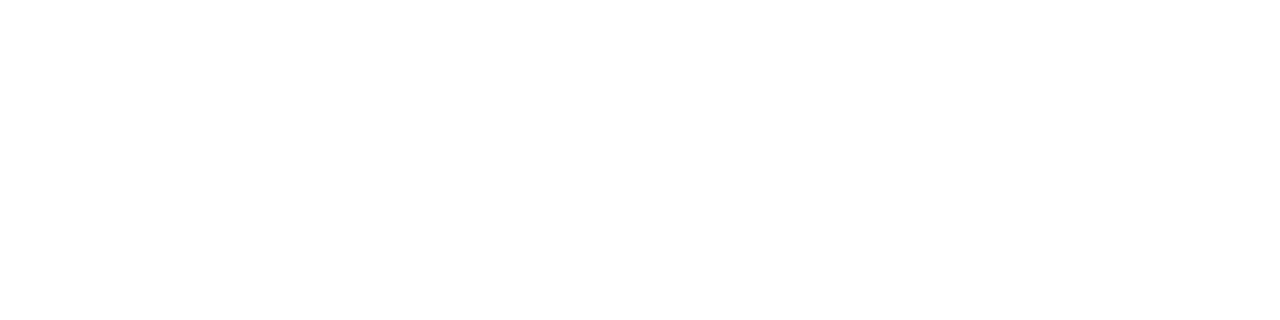
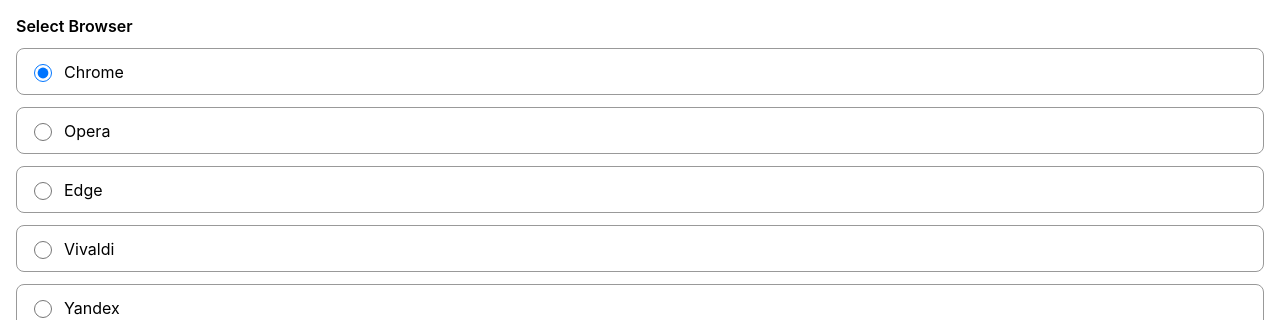
Before and after one commit to jhonny0x00/webapp, a plain HTML site: page index.html in a window 1280 px wide. Shown: the top 320 px of the page. Drawn offline with Linux system fonts and the light colour scheme.

Commit message:
web form added

```diff
--- a/index.html
+++ b/index.html
@@ -1,54 +1,142 @@
 <!DOCTYPE html>
-<html lang="ru">
+<html lang="en">
 <head>
     <meta charset="UTF-8">
     <meta name="viewport" content="width=device-width, initial-scale=1.0">
-    <title>Telegram Mini App</title>
+    <title>Patch Constructor</title>
     <script src="telegram-web-app.js"></script>
     <style>
+        :root {
+            --tg-theme-bg-color: #ffffff;
+            --tg-theme-text-color: #000000;
+            --tg-theme-button-color: #2481cc;
+            --tg-theme-button-text-color: #ffffff;
+            --tg-theme-hint-color: #999999;
+        }
+
         body {
-            font-family: Arial, sans-serif;
-            background-color: var(--tg-theme-bg-color, #ffffff);
-            color: var(--tg-theme-text-color, #000000);
+            font-family: -apple-system, BlinkMacSystemFont, "Segoe UI", Roboto, Helvetica, Arial, sans-serif;
+            background-color: var(--tg-theme-bg-color);
+            color: var(--tg-theme-text-color);
+            margin: 0;
+            padding: 16px;
+            box-sizing: border-box;
+        }
+
+        .form-group {
+            margin-bottom: 24px;
+        }
+
+        .form-label {
+            font-size: 16px;
+            font-weight: 600;
+            margin-bottom: 12px;
+            display: block;
+        }
+
+        .radio-group {
             display: flex;
             flex-direction: column;
+            gap: 12px;
+        }
+
+        .radio-label {
+            display: flex;
             align-items: center;
-            justify-content: center;
-            height: 100vh;
-            margin: 0;
-        }
-        .btn {
-            background-color: var(--tg-theme-button-color, #2481cc);
-            color: var(--tg-theme-button-text-color, #ffffff);
-            border: none;
-            padding: 12px 24px;
-            font-size: 16px;
+            padding: 12px;
+            border: 1px solid var(--tg-theme-hint-color);
             border-radius: 8px;
             cursor: pointer;
-            margin-top: 20px;
+            transition: background-color 0.2s;
+        }
+
+        .radio-label:hover {
+            opacity: 0.8;
+        }
+
+        .radio-input {
+            margin-right: 12px;
+            width: 18px;
+            height: 18px;
+        }
+
+        .btn-submit {
+            display: block;
+            width: 100%;
+            padding: 14px;
+            background-color: var(--tg-theme-button-color);
+            color: var(--tg-theme-button-text-color);
+            border: none;
+            border-radius: 8px;
+            font-size: 16px;
+            font-weight: 500;
+            cursor: pointer;
+            box-shadow: 0 2px 4px rgba(0,0,0,0.1);
+        }
+
+        .btn-submit:active {
+            transform: scale(0.98);
         }
     </style>
 </head>
 <body>
-    <h1 id="welcome-text">Hello, guest!</h1>
-    <p>This is static page loaded in Telegram Mini App.</p>
-    <button class="btn" id="main-btn">Close application</button>
+
+    <form id="patchForm" onsubmit="handleSubmit(event)">
+        <div class="form-group">
+            <label class="form-label">Select Browser</label>
+            <div class="radio-group">
+                <label class="radio-label">
+                    <input type="radio" name="browser" value="Chrome" class="radio-input" checked>
+                    Chrome
+                </label>
+                <label class="radio-label">
+                    <input type="radio" name="browser" value="Opera" class="radio-input">
+                    Opera
+                </label>
+                <label class="radio-label">
+                    <input type="radio" name="browser" value="Edge" class="radio-input">
+                    Edge
+                </label>
+                <label class="radio-label">
+                    <input type="radio" name="browser" value="Vivaldi" class="radio-input">
+                    Vivaldi
+                </label>
+                <label class="radio-label">
+                    <input type="radio" name="browser" value="Yandex" class="radio-input">
+                    Yandex
+                </label>
+            </div>
+        </div>
+
+        <button type="submit" class="btn-submit">Generate</button>
+    </form>
 
     <script>
         const tg = window.Telegram.WebApp;
-        tg.ready();
         tg.expand();
 
-        const user = tg.initDataUnsafe?.user;
-        if (user) {
-            document.getElementById('welcome-text').innerText = `Hello, ${user.first_name}!`;
-        } else {
-            document.getElementById('welcome-text').innerText = 'Hello! Open me in Telegram.';
+        if (tg.themeParams) {
+            document.documentElement.style.setProperty('--tg-theme-bg-color', tg.themeParams.bg_color || '#ffffff');
+            document.documentElement.style.setProperty('--tg-theme-text-color', tg.themeParams.text_color || '#000000');
+            document.documentElement.style.setProperty('--tg-theme-button-color', tg.themeParams.button_color || '#2481cc');
+            document.documentElement.style.setProperty('--tg-theme-button-text-color', tg.themeParams.button_text_color || '#ffffff');
+            document.documentElement.style.setProperty('--tg-theme-hint-color', tg.themeParams.hint_color || '#999999');
         }
 
-        document.getElementById('main-btn').addEventListener('click', () => {
+        function handleSubmit(event) {
+            event.preventDefault();
+
+            const selectedBrowser = document.querySelector('input[name="browser"]:checked').value;
+
+            const data = {
+                action: 'generate_patch',
+                browser: selectedBrowser,
+                timestamp: Date.now()
+            };
+
+            tg.sendData(JSON.stringify(data));
             tg.close();
-        });
+        }
     </script>
 </body>
 </html>
```
